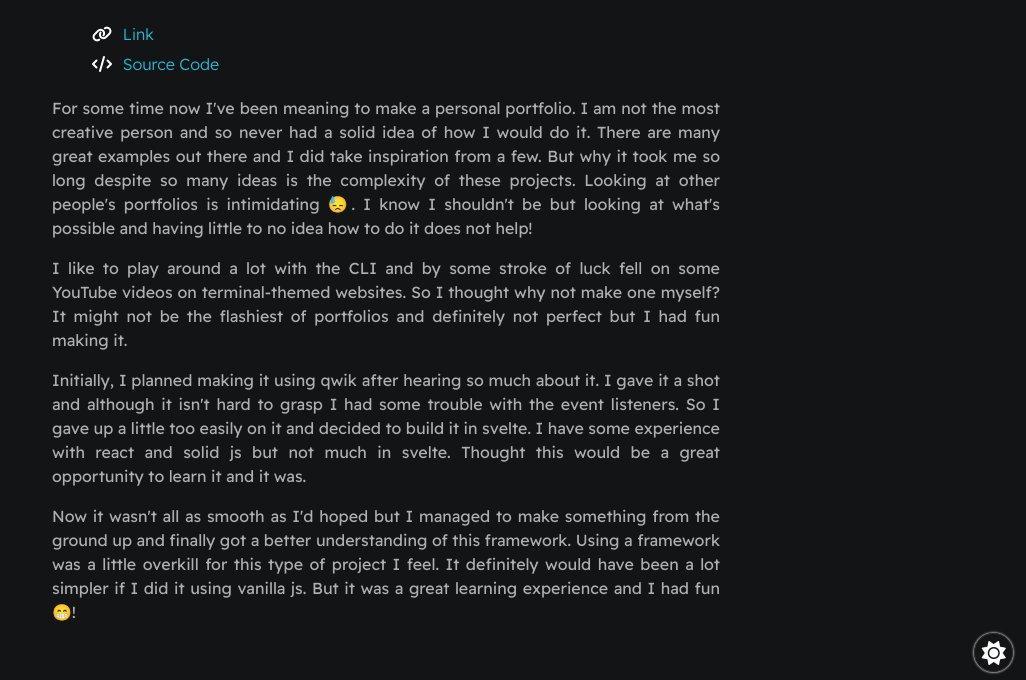
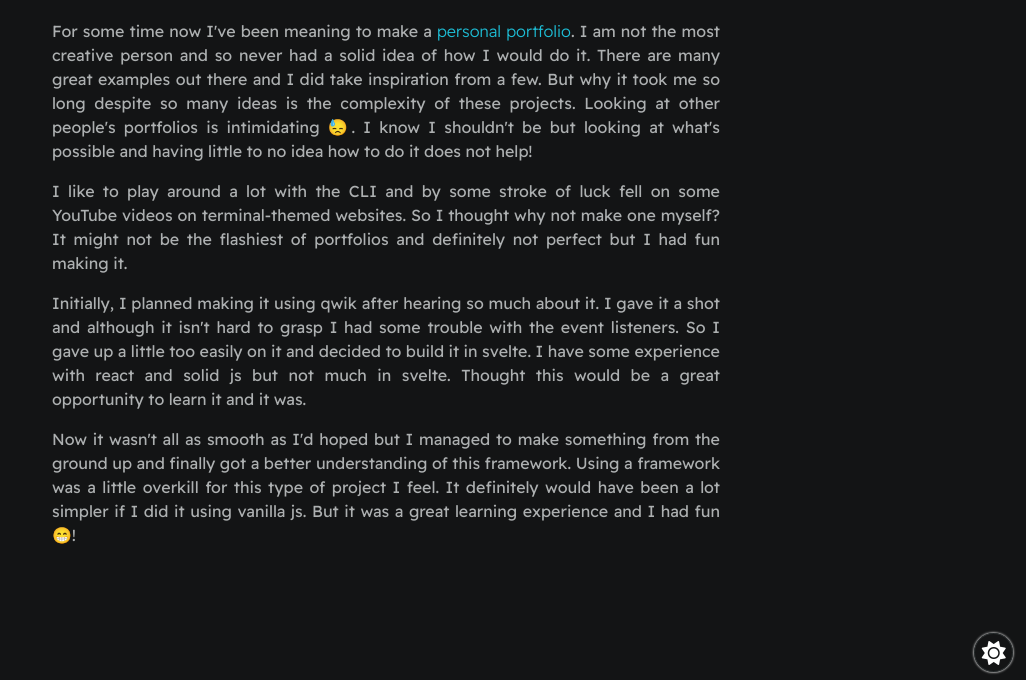
Before and after one commit to viruj96/digital-resume, a plain HTML site: page views/terminalsite.html in a window 1280 px wide. Shown: the part 120-800 px from the top of the page, without its empty margins (254-1280 px from the left). Drawn offline with Linux system fonts and the light colour scheme.

Commit message:
github pages action

```diff
--- a/views/terminalsite.html
+++ b/views/terminalsite.html
@@ -21,23 +21,13 @@
 		<h1>Portfolio</h1>
 
 		<div class="project--body">
-			<ul>
-				<li>
-					<i class="fa-solid fa-link"></i>
-					<a href="https://viruj-portfolio.netlify.app/" target="_blank">Link</a>
-				</li>
-				<li>
-					<i class="fa-solid fa-code"></i>
-					<a href="https://github.com/viruj96/svelte-terminal-site" target="_blank">Source Code</a>
-				</li>
-			</ul>
-
 			<p>
-				For some time now I've been meaning to make a personal portfolio. I am not the most creative person and
-				so never had a solid idea of how I would do it. There are many great examples out there and I did take
-				inspiration from a few. But why it took me so long despite so many ideas is the complexity of these
-				projects. Looking at other people's portfolios is intimidating 😓. I know I shouldn't be but looking at
-				what's possible and having little to no idea how to do it does not help!
+				For some time now I've been meaning to make a <a href="https://viruj-portfolio.netlify.app/"
+					target="_blank">personal portfolio</a>. I am not the most creative person and so never had a solid
+				idea of how I would do it. There are many great examples out there and I did take inspiration from a
+				few. But why it took me so long despite so many ideas is the complexity of these projects. Looking at
+				other people's portfolios is intimidating 😓. I know I shouldn't be but looking at what's possible and
+				having little to no idea how to do it does not help!
 			</p>
 			<p>
 				I like to play around a lot with the CLI and by some stroke of luck fell on some YouTube videos on
```
Also changed, not shown: index.html (+15 -15 lines), styles/main.css (+15 -1 lines), views/bachelors.html (+4 -7 lines), views/masters.html (+4 -10 lines), 2 other files.
